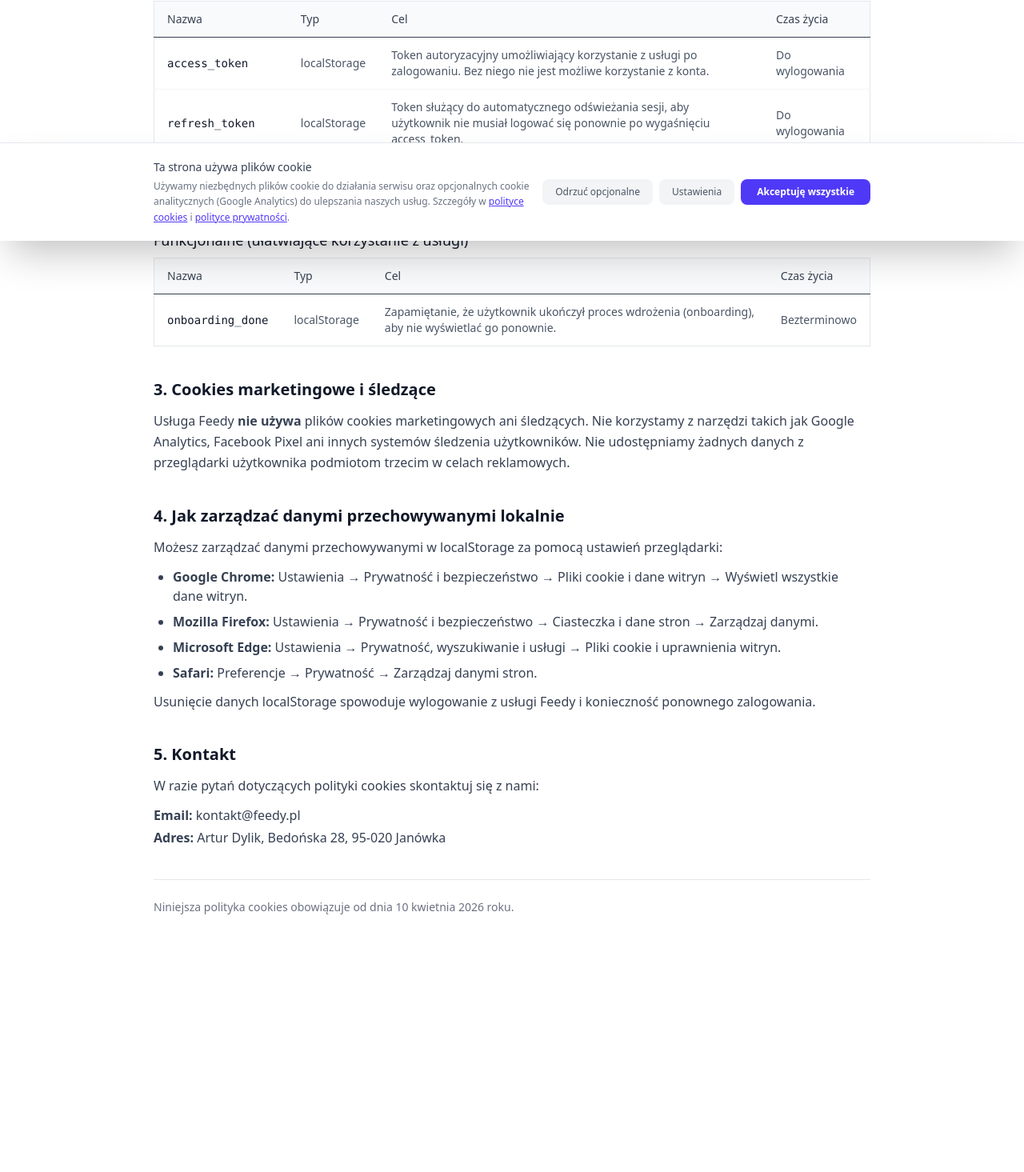
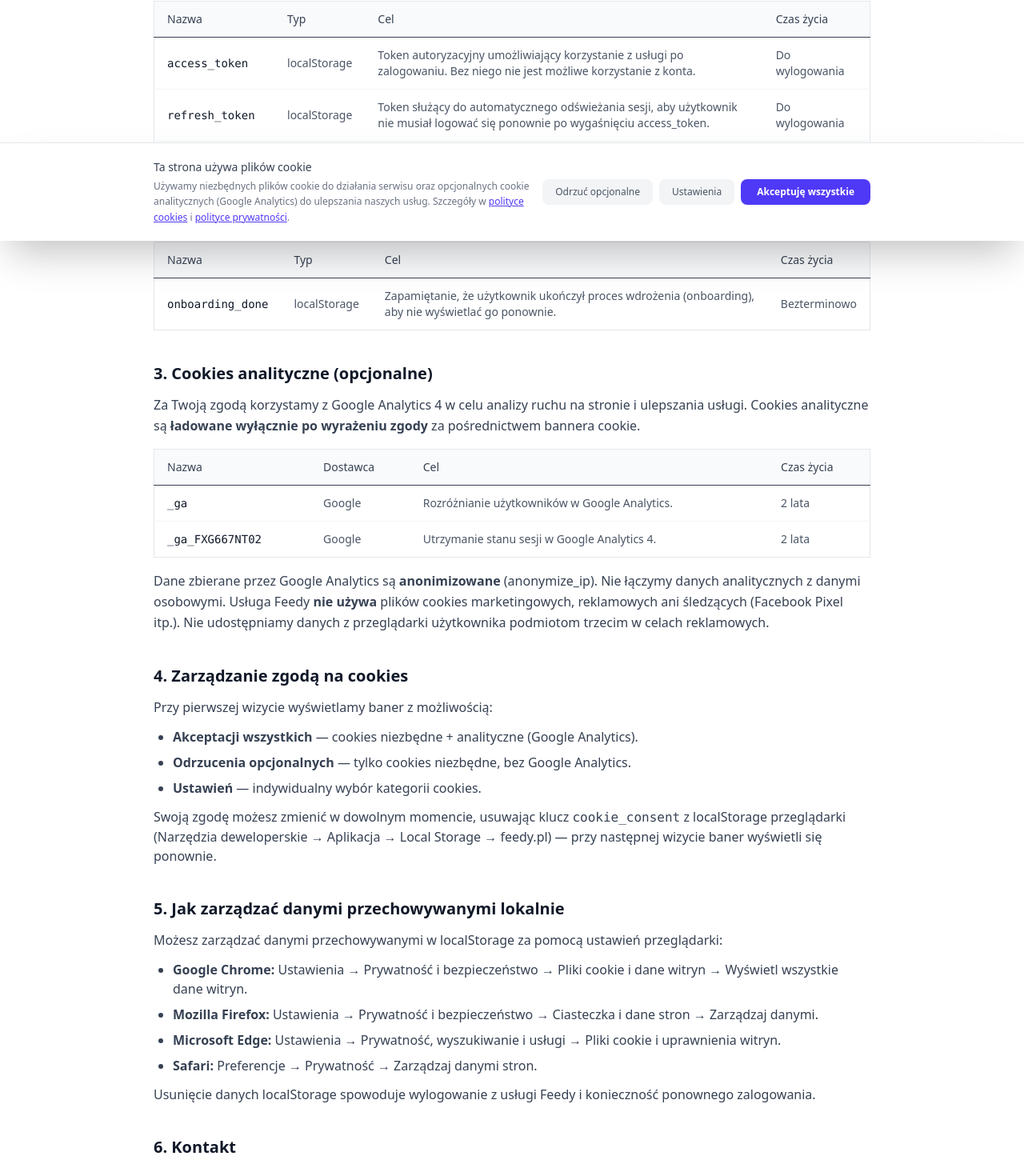
Before and after one commit to damian-kurowski/feedy-pl, a Vue app in the folder frontend/: page /polityka-cookies in a window 1280 px wide. Shown: the part 499-1964 px from the top of the page at 80% size. Before the commit the page ends 1707 px from the top, so only its background shows below. Built offline with nearby package versions, Linux system fonts and the light colour scheme.

Commit message:
fix: update privacy and cookie policies for Google Analytics 4 + RODO compliance

```diff
--- a/frontend/src/views/CookiePolicyView.vue
+++ b/frontend/src/views/CookiePolicyView.vue
@@ -2,7 +2,7 @@
   <div class="min-h-screen bg-white py-16 px-4 sm:px-6 lg:px-8">
     <div class="max-w-4xl mx-auto">
       <h1 class="text-3xl sm:text-4xl font-bold text-gray-900 mb-2">Polityka cookies</h1>
-      <p class="text-sm text-gray-500 mb-10">Ostatnia aktualizacja: 10 kwietnia 2026</p>
+      <p class="text-sm text-gray-500 mb-10">Ostatnia aktualizacja: 11 kwietnia 2026</p>
 
       <!-- 1. Czym są cookies -->
       <section class="mb-10">
@@ -44,9 +44,9 @@
                 <td class="px-4 py-3 text-gray-600">Do wylogowania</td>
               </tr>
               <tr>
-                <td class="px-4 py-3 font-mono text-gray-900">cookies_accepted</td>
+                <td class="px-4 py-3 font-mono text-gray-900">cookie_consent</td>
                 <td class="px-4 py-3 text-gray-600">localStorage</td>
-                <td class="px-4 py-3 text-gray-600">Zapamiętanie, że użytkownik zaakceptował politykę cookies (aby nie wyświetlać banera ponownie).</td>
+                <td class="px-4 py-3 text-gray-600">Zapamiętanie wyborów użytkownika dotyczących plików cookie (niezbędne, analityczne). Zawiera datę wyrażenia zgody.</td>
                 <td class="px-4 py-3 text-gray-600">Bezterminowo</td>
               </tr>
             </tbody>
@@ -76,17 +76,62 @@
         </div>
       </section>
 
-      <!-- 3. Brak cookies marketingowych -->
+      <!-- 3. Cookies analityczne -->
       <section class="mb-10">
-        <h2 class="text-xl font-semibold text-gray-900 mb-3">3. Cookies marketingowe i śledzące</h2>
+        <h2 class="text-xl font-semibold text-gray-900 mb-3">3. Cookies analityczne (opcjonalne)</h2>
+        <p class="text-gray-700 leading-relaxed mb-4">
+          Za Twoją zgodą korzystamy z Google Analytics 4 w celu analizy ruchu na stronie i ulepszania usługi. Cookies analityczne są <strong>ładowane wyłącznie po wyrażeniu zgody</strong> za pośrednictwem bannera cookie.
+        </p>
+        <div class="overflow-x-auto mb-4">
+          <table class="w-full text-sm text-left border border-gray-200 rounded-lg">
+            <thead class="bg-gray-50">
+              <tr>
+                <th class="px-4 py-3 font-medium text-gray-700 border-b">Nazwa</th>
+                <th class="px-4 py-3 font-medium text-gray-700 border-b">Dostawca</th>
+                <th class="px-4 py-3 font-medium text-gray-700 border-b">Cel</th>
+                <th class="px-4 py-3 font-medium text-gray-700 border-b">Czas życia</th>
+              </tr>
+            </thead>
+            <tbody>
+              <tr class="border-b border-gray-100">
+                <td class="px-4 py-3 font-mono text-gray-900">_ga</td>
+                <td class="px-4 py-3 text-gray-600">Google</td>
+                <td class="px-4 py-3 text-gray-600">Rozróżnianie użytkowników w Google Analytics.</td>
+                <td class="px-4 py-3 text-gray-600">2 lata</td>
+              </tr>
+              <tr>
+                <td class="px-4 py-3 font-mono text-gray-900">_ga_FXG667NT02</td>
+                <td class="px-4 py-3 text-gray-600">Google</td>
+                <td class="px-4 py-3 text-gray-600">Utrzymanie stanu sesji w Google Analytics 4.</td>
+                <td class="px-4 py-3 text-gray-600">2 lata</td>
+              </tr>
+            </tbody>
+          </table>
+        </div>
         <p class="text-gray-700 leading-relaxed">
-          Usługa Feedy <strong>nie używa</strong> plików cookies marketingowych ani śledzących. Nie korzystamy z narzędzi takich jak Google Analytics, Facebook Pixel ani innych systemów śledzenia użytkowników. Nie udostępniamy żadnych danych z przeglądarki użytkownika podmiotom trzecim w celach reklamowych.
+          Dane zbierane przez Google Analytics są <strong>anonimizowane</strong> (anonymize_ip). Nie łączymy danych analitycznych z danymi osobowymi. Usługa Feedy <strong>nie używa</strong> plików cookies marketingowych, reklamowych ani śledzących (Facebook Pixel itp.). Nie udostępniamy danych z przeglądarki użytkownika podmiotom trzecim w celach reklamowych.
+        </p>
+      </section>
+
+      <!-- 3a. Zarządzanie zgodą -->
+      <section class="mb-10">
+        <h2 class="text-xl font-semibold text-gray-900 mb-3">4. Zarządzanie zgodą na cookies</h2>
+        <p class="text-gray-700 leading-relaxed mb-3">
+          Przy pierwszej wizycie wyświetlamy baner z możliwością:
+        </p>
+        <ul class="list-disc pl-6 space-y-2 text-gray-700">
+          <li><strong>Akceptacji wszystkich</strong> — cookies niezbędne + analityczne (Google Analytics).</li>
+          <li><strong>Odrzucenia opcjonalnych</strong> — tylko cookies niezbędne, bez Google Analytics.</li>
+          <li><strong>Ustawień</strong> — indywidualny wybór kategorii cookies.</li>
+        </ul>
+        <p class="text-gray-700 mt-3">
+          Swoją zgodę możesz zmienić w dowolnym momencie, usuwając klucz <code>cookie_consent</code> z localStorage przeglądarki (Narzędzia deweloperskie → Aplikacja → Local Storage → feedy.pl) — przy następnej wizycie baner wyświetli się ponownie.
         </p>
       </section>
 
       <!-- 4. Zarządzanie cookies -->
       <section class="mb-10">
-        <h2 class="text-xl font-semibold text-gray-900 mb-3">4. Jak zarządzać danymi przechowywanymi lokalnie</h2>
+        <h2 class="text-xl font-semibold text-gray-900 mb-3">5. Jak zarządzać danymi przechowywanymi lokalnie</h2>
         <p class="text-gray-700 leading-relaxed mb-3">
           Możesz zarządzać danymi przechowywanymi w localStorage za pomocą ustawień przeglądarki:
         </p>
@@ -103,7 +148,7 @@
 
       <!-- 5. Kontakt -->
       <section class="mb-10">
-        <h2 class="text-xl font-semibold text-gray-900 mb-3">5. Kontakt</h2>
+        <h2 class="text-xl font-semibold text-gray-900 mb-3">6. Kontakt</h2>
         <p class="text-gray-700 leading-relaxed">
           W razie pytań dotyczących polityki cookies skontaktuj się z nami:
         </p>
@@ -114,7 +159,7 @@
       </section>
 
       <div class="border-t border-gray-200 pt-6 text-sm text-gray-500">
-        <p>Niniejsza polityka cookies obowiązuje od dnia 10 kwietnia 2026 roku.</p>
+        <p>Niniejsza polityka cookies obowiązuje od dnia 11 kwietnia 2026 roku.</p>
       </div>
     </div>
   </div>
--- a/frontend/src/views/PrivacyPolicyView.vue
+++ b/frontend/src/views/PrivacyPolicyView.vue
@@ -2,7 +2,7 @@
   <div class="min-h-screen bg-white py-16 px-4 sm:px-6 lg:px-8">
     <div class="max-w-4xl mx-auto">
       <h1 class="text-3xl sm:text-4xl font-bold text-gray-900 mb-2">Polityka prywatności</h1>
-      <p class="text-sm text-gray-500 mb-10">Ostatnia aktualizacja: 10 kwietnia 2026</p>
+      <p class="text-sm text-gray-500 mb-10">Ostatnia aktualizacja: 11 kwietnia 2026</p>
 
       <!-- 1. Administrator -->
       <section class="mb-10">
@@ -71,6 +71,8 @@
           <li><strong>Stripe, Inc.</strong> — operator płatności. Dane niezbędne do realizacji płatności (email, dane karty) są przetwarzane bezpośrednio przez Stripe zgodnie z ich polityką prywatności.</li>
           <li><strong>Dostawca usług hostingowych</strong> — serwery, na których przechowywane są dane usługi.</li>
           <li><strong>Dostawca usług SMTP</strong> — do wysyłania wiadomości email (powiadomienia, resetowanie hasła).</li>
+          <li><strong>Google LLC</strong> — usługa Google Analytics 4 (identyfikator: G-FXG667NT02). Dane analityczne (anonimizowany adres IP, informacje o przeglądarce, odwiedzane strony, czas wizyty) są przetwarzane wyłącznie po wyrażeniu zgody przez użytkownika za pośrednictwem bannera cookie. Dane są przetwarzane z włączoną opcją anonimizacji IP (anonymize_ip). Szczegóły: <a href="https://policies.google.com/privacy" class="text-indigo-600 underline" target="_blank" rel="noopener">Polityka prywatności Google</a>.</li>
+          <li><strong>Anthropic, PBC</strong> — usługa AI (Claude API) do optymalizacji opisów produktów. Treści opisów produktów mogą być przetwarzane przez API Anthropic wyłącznie w celu generowania ulepszonych wersji opisów. Dane nie są przechowywane przez Anthropic po przetworzeniu.</li>
         </ul>
         <p class="text-gray-700 mt-3">
           Nie sprzedajemy Twoich danych osobowych podmiotom trzecim. Dane mogą być również udostępnione organom państwowym, jeśli wynika to z obowiązujących przepisów prawa.
@@ -109,18 +111,26 @@
         </p>
       </section>
 
-      <!-- 8. Pliki cookies -->
+      <!-- 8. Pliki cookies i analityka -->
       <section class="mb-10">
-        <h2 class="text-xl font-semibold text-gray-900 mb-3">8. Pliki cookies i localStorage</h2>
+        <h2 class="text-xl font-semibold text-gray-900 mb-3">8. Pliki cookies, localStorage i analityka</h2>
         <p class="text-gray-700 leading-relaxed mb-3">
-          Usługa Feedy korzysta z mechanizmu localStorage przeglądarki w celu przechowywania danych niezbędnych do prawidłowego działania aplikacji:
+          Usługa Feedy korzysta z mechanizmu localStorage przeglądarki oraz plików cookies:
         </p>
+        <h3 class="text-lg font-medium text-gray-800 mt-4 mb-2">Niezbędne (localStorage)</h3>
         <ul class="list-disc pl-6 space-y-2 text-gray-700">
-          <li><strong>access_token</strong> — token autoryzacyjny umożliwiający korzystanie z usługi bez ponownego logowania (niezbędny).</li>
-          <li><strong>refresh_token</strong> — token służący do automatycznego odświeżania sesji (niezbędny).</li>
-          <li><strong>onboarding_done</strong> — zapamiętanie ukończenia procesu wdrożenia (funkcjonalny).</li>
-          <li><strong>cookies_accepted</strong> — zapamiętanie wyrażenia zgody na politykę cookies (niezbędny).</li>
+          <li><strong>access_token</strong> — token autoryzacyjny umożliwiający korzystanie z usługi bez ponownego logowania.</li>
+          <li><strong>refresh_token</strong> — token służący do automatycznego odświeżania sesji.</li>
+          <li><strong>onboarding_done</strong> — zapamiętanie ukończenia procesu wdrożenia.</li>
+          <li><strong>cookie_consent</strong> — zapamiętanie Twojego wyboru dotyczącego plików cookie (niezbędne, analityczne).</li>
         </ul>
+        <h3 class="text-lg font-medium text-gray-800 mt-4 mb-2">Analityczne (wymagają zgody)</h3>
+        <ul class="list-disc pl-6 space-y-2 text-gray-700">
+          <li><strong>Google Analytics 4</strong> (pliki cookies: _ga, _ga_*) — zbierają anonimizowane dane o sposobie korzystania z serwisu: odwiedzane strony, czas spędzony na stronie, źródło ruchu. Dane te pomagają nam ulepszać usługę. <strong>Ładowane wyłącznie po wyrażeniu zgody</strong> przez użytkownika za pośrednictwem bannera cookie.</li>
+        </ul>
+        <p class="text-gray-700 mt-3">
+          Możesz w każdej chwili zmienić swoją zgodę dotyczącą cookies analitycznych, usuwając klucz <code>cookie_consent</code> z localStorage przeglądarki (Narzędzia deweloperskie → Aplikacja → Local Storage) lub kontaktując się z nami.
+        </p>
         <p class="text-gray-700 mt-3">
           Szczegółowe informacje znajdziesz w naszej
           <router-link to="/polityka-cookies" class="text-indigo-600 underline">polityce cookies</router-link>.
@@ -151,7 +161,7 @@
       </section>
 
       <div class="border-t border-gray-200 pt-6 text-sm text-gray-500">
-        <p>Niniejsza polityka prywatności obowiązuje od dnia 10 kwietnia 2026 roku.</p>
+        <p>Niniejsza polityka prywatności obowiązuje od dnia 11 kwietnia 2026 roku.</p>
       </div>
     </div>
   </div>
```
